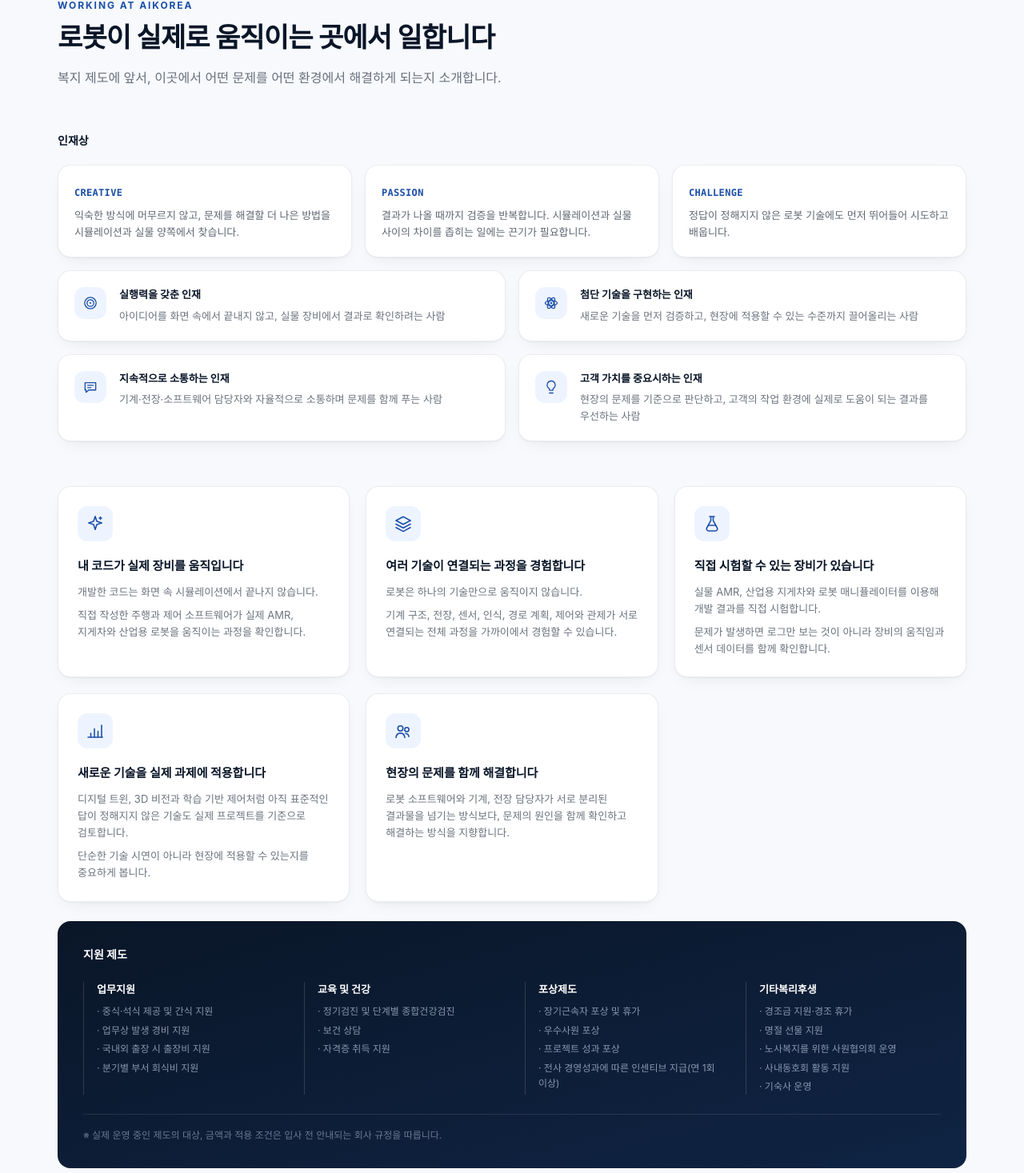
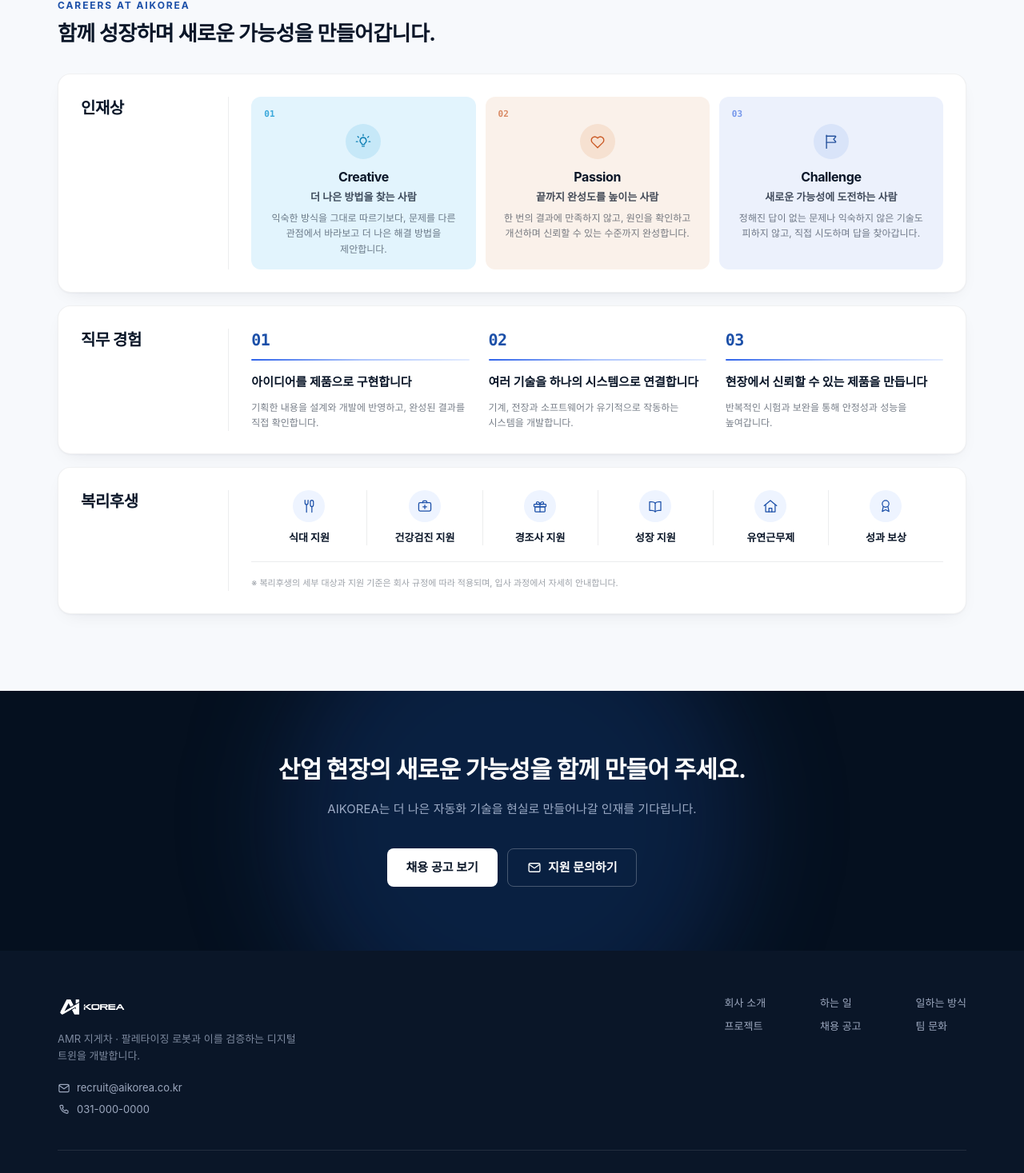
Before and after one commit to AIKLabDev/AIKLabDev.github.io, a React (Vite) app: page / in a window 1280 px wide. Shown: the part 6500-7967 px from the top of the page at 80% size. Built offline with nearby package versions, Linux system fonts and the light colour scheme; a web font is replaced by a local one.

Commit message:
feat: 인재상, 직무 경험, 복리후생 섹션 디자인 및 문구 개편

```diff
--- a/src/components/Culture.jsx
+++ b/src/components/Culture.jsx
@@ -1,81 +1,124 @@
-import { benefits, benefitsHeading, benefitsNote, coreValues, cultureReasons, idealTalent } from '../data/culture'
+import { benefits, benefitsNote, coreValues, workExperiences } from '../data/culture'
 import Icon from './Icon'
 import { Section, SectionHead } from './ui'
+
+/**
+ * 세 블록(인재상 / 직무 경험 / 복리후생)은 모두 같은 골격을 쓴다.
+ * 왼쪽 좁은 칼럼에 제목, 세로 구분선 오른쪽 넓은 칼럼에 내용.
+ */
+function Block({ title, children }) {
+  return (
+    <div className="rounded-2xl border border-ink-900/6 bg-white p-5 shadow-card sm:p-6 lg:px-7 lg:py-7">
+      <div className="grid gap-4 lg:grid-cols-12 lg:items-start lg:gap-7">
+        <div className="lg:col-span-2">
+          <h3 className="text-lg font-bold tracking-tight text-ink-900 sm:text-xl">{title}</h3>
+        </div>
+
+        <div className="lg:col-span-10 lg:border-l lg:border-ink-900/8 lg:pl-7">{children}</div>
+      </div>
+    </div>
+  )
+}
+
+/**
+ * 인재상 카드 색 — 하늘 / 주황 / 파랑.
+ * 가운데 난색을 끼워 양옆 두 파랑이 서로 붙어 보이지 않게 한다.
+ * 세 장의 틴트 농도는 맞춰 뒀다 — 한 장만 옅으면 비어 보인다.
+ */
+const valueTones = [
+  { card: 'bg-[#e2f4fd]', badge: 'bg-[#c6e8f8] text-[#0e7fb4]', num: 'text-[#3aa8db]' },
+  { card: 'bg-[#faf1ea]', badge: 'bg-[#f6e1d1] text-[#ca5823]', num: 'text-[#d98a64]' },
+  { card: 'bg-[#ecf1fc]', badge: 'bg-[#d9e4f9] text-[#26529d]', num: 'text-[#7597eb]' },
+]
+
+const step = (index) => String(index + 1).padStart(2, '0')
 
 export default function Culture() {
   return (
     <Section id="culture">
       <SectionHead
-        eyebrow="Working at AIKOREA"
-        title="로봇이 실제로 움직이는 곳에서 일합니다"
-        description="복지 제도에 앞서, 이곳에서 어떤 문제를 어떤 환경에서 해결하게 되는지 소개합니다."
+        size="md"
+        eyebrow="Careers at AIKOREA"
+        title="함께 성장하며 새로운 가능성을 만들어갑니다."
       />
 
-      {/* 인재상 */}
-      <div className="mt-12 lg:mt-14">
-        <h3 className="text-sm font-bold text-ink-900">인재상</h3>
+      <div className="mt-7 space-y-4 lg:mt-8">
+        {/* 인재상 */}
+        <Block title="인재상">
+          <div className="grid gap-3 sm:grid-cols-3">
+            {coreValues.map((value, index) => {
+              const tone = valueTones[index % valueTones.length]
+              return (
+                <article
+                  key={value.key}
+                  className={`rounded-xl px-4 pt-3.5 pb-4 text-center ${tone.card}`}
+                >
+                  <span className={`block text-left font-mono text-[0.6875rem] font-bold ${tone.num}`}>
+                    {step(index)}
+                  </span>
 
-        <div className="mt-5 grid gap-4 sm:grid-cols-3">
-          {coreValues.map((v) => (
-            <div key={v.key} className="rounded-2xl border border-ink-900/8 bg-white p-5 shadow-card">
-              <span className="font-mono text-xs font-bold tracking-wide text-brand-600 uppercase">{v.key}</span>
-              <p className="mt-2 text-[0.8125rem] leading-relaxed text-ink-900/65">{v.body}</p>
-            </div>
-          ))}
-        </div>
+                  <span
+                    className={`mx-auto mt-1 grid size-11 place-items-center rounded-full ${tone.badge}`}
+                  >
+                    <Icon name={value.icon} className="size-5.5" strokeWidth={1.5} />
+                  </span>
 
-        <div className="mt-4 grid gap-4 sm:grid-cols-2">
-          {idealTalent.map((t) => (
-            <div key={t.title} className="flex gap-4 rounded-2xl border border-ink-900/8 bg-white p-5 shadow-card">
-              <span className="grid size-10 shrink-0 place-items-center rounded-xl bg-brand-50 text-brand-600">
-                <Icon name={t.icon} className="size-5" />
-              </span>
-              <div>
-                <h4 className="text-[0.8125rem] font-bold text-ink-900">{t.title}</h4>
-                <p className="mt-1.5 text-[0.8125rem] leading-relaxed text-ink-900/60">{t.body}</p>
+                  <h4 className="mt-2.5 text-base font-bold tracking-tight text-ink-900">
+                    {value.key}
+                  </h4>
+                  <p className="mt-1 text-[0.8125rem] font-semibold text-ink-900/75">
+                    {value.title}
+                  </p>
+                  <p className="mt-1.5 text-xs leading-relaxed text-ink-900/55">{value.body}</p>
+                </article>
+              )
+            })}
+          </div>
+        </Block>
+
+        {/* 직무 경험 — 번호 + 그라데이션 밑줄 */}
+        <Block title="직무 경험">
+          <div className="grid gap-6 sm:grid-cols-3">
+            {workExperiences.map((experience, index) => (
+              <div key={experience.title}>
+                <span className="font-mono text-xl font-bold tracking-tight text-brand-600">
+                  {step(index)}
+                </span>
+                <span
+                  className="mt-2.5 block h-0.5 rounded-full bg-gradient-to-r from-brand-500 via-brand-400/50 to-brand-300/25"
+                  aria-hidden="true"
+                />
+                <h4 className="mt-4 text-[0.9375rem] font-bold text-ink-900">{experience.title}</h4>
+                <p className="mt-2.5 text-xs leading-relaxed text-ink-900/55">{experience.body}</p>
               </div>
-            </div>
-          ))}
-        </div>
-      </div>
+            ))}
+          </div>
+        </Block>
 
-      {/* 여기서 일하는 이유 */}
-      <div className="mt-14 grid gap-5 sm:grid-cols-2 lg:grid-cols-3">
-        {cultureReasons.map((r) => (
-          <article key={r.title} className="rounded-2xl border border-ink-900/8 bg-white p-6 shadow-card">
-            <span className="grid size-11 place-items-center rounded-xl bg-brand-50 text-brand-600">
-              <Icon name={r.icon} className="size-6" />
-            </span>
-            <h3 className="mt-5 text-[0.9375rem] font-bold text-ink-900">{r.title}</h3>
-            <div className="mt-2.5 space-y-2 text-[0.8125rem] leading-relaxed text-ink-900/60">
-              {r.body.map((p) => (
-                <p key={p}>{p}</p>
-              ))}
-            </div>
-          </article>
-        ))}
-      </div>
+        {/* 복리후생 — 세로 구분선으로 나눈 아이콘 열 */}
+        <Block title="복리후생">
+          {/* 3 → 6열. 줄 맨 앞 항목만 세로 구분선을 뺀다. */}
+          <div className="grid grid-cols-3 gap-y-6 lg:grid-cols-6">
+            {benefits.map((benefit, index) => (
+              <div
+                key={benefit.title}
+                className={`border-ink-900/8 px-1.5 text-center ${
+                  index % 3 === 0 ? 'border-l-0' : 'border-l'
+                } ${index % 6 === 0 ? 'lg:border-l-0' : 'lg:border-l'}`}
+              >
+                <span className="mx-auto grid size-10 place-items-center rounded-full bg-brand-50 text-brand-600">
+                  <Icon name={benefit.icon} className="size-5" strokeWidth={1.5} />
+                </span>
 
-      {/* 복리후생 */}
-      <div className="mt-6 rounded-2xl bg-gradient-to-br from-ink-900 to-ink-800 p-6 sm:p-8">
-        <h3 className="text-sm font-bold text-white">{benefitsHeading}</h3>
-        <dl className="mt-6 grid gap-x-8 gap-y-6 sm:grid-cols-2 lg:grid-cols-4">
-          {benefits.map((b) => (
-            <div key={b.title} className="border-l border-white/15 pl-4">
-              <dt className="text-[0.8125rem] font-bold text-white">{b.title}</dt>
-              <dd className="mt-2 space-y-1">
-                {b.items.map((item) => (
-                  <p key={item} className="text-xs leading-relaxed text-brand-100/60">
-                    · {item}
-                  </p>
-                ))}
-              </dd>
-            </div>
-          ))}
-        </dl>
-        <p className="mt-6 border-t border-white/10 pt-4 text-xs leading-relaxed text-brand-100/45">
-          ※ {benefitsNote}
-        </p>
+                <h4 className="mt-2.5 text-[0.8125rem] font-bold text-ink-900">{benefit.title}</h4>
+              </div>
+            ))}
+          </div>
+
+          <p className="mt-5 border-t border-ink-900/8 pt-4 text-[0.6875rem] leading-5 text-ink-900/40">
+            ※ {benefitsNote}
+          </p>
+        </Block>
       </div>
     </Section>
   )
--- a/src/components/Icon.jsx
+++ b/src/components/Icon.jsx
@@ -121,6 +121,78 @@ const paths = {
       <path d="M12 3a6 6 0 0 0-3.5 10.9c.6.45 1 1.15 1 1.9V17h5v-1.2c0-.75.4-1.45 1-1.9A6 6 0 0 0 12 3z" />
     </>
   ),
+  // 인재상 Creative — 빛나는 전구
+  bulbRays: (
+    <>
+      <path d="M12 6.6a4.2 4.2 0 0 0-2.5 7.6c.42.31.7.8.7 1.32v.38h3.6v-.38c0-.52.28-1.01.7-1.32A4.2 4.2 0 0 0 12 6.6z" />
+      <path d="M10.5 18.4h3" />
+      <path d="M12 2.4v1.7M4.6 5.2l1.2 1.2M18.2 6.4l1.2-1.2M2.6 12.2h1.7M19.7 12.2h1.7" />
+    </>
+  ),
+  // 인재상 Passion — 하트
+  heart: (
+    <path d="M12 20.4 4.9 13.5a4.6 4.6 0 0 1 0-6.6 4.9 4.9 0 0 1 6.6 0l.5.5.5-.5a4.9 4.9 0 0 1 6.6 0 4.6 4.6 0 0 1 0 6.6z" />
+  ),
+  // 인재상 Challenge — 깃발
+  flag: (
+    <>
+      <path d="M5.6 21.2V3.4" />
+      <path d="M5.6 4.6h11.9a.7.7 0 0 1 .52 1.17L15.3 8.9l2.72 3.13a.7.7 0 0 1-.52 1.17H5.6" />
+    </>
+  ),
+  // 식대 — 포크와 나이프
+  utensils: (
+    <>
+      <path d="M6.3 3v4.3a2.3 2.3 0 0 0 4.6 0V3" />
+      <path d="M8.6 9.6V21" />
+      <path d="M16.6 21v-8.3" />
+      <path d="M16.6 12.7c1.3 0 2.3-1.1 2.3-3.2V5.6c0-1.4-1-2.6-2.3-2.6s-2.3 1.2-2.3 2.6v3.9c0 2.1 1 3.2 2.3 3.2z" />
+    </>
+  ),
+  // 성장 지원 — 펼친 책
+  book: (
+    <>
+      <path d="M12 7.4v12.9" />
+      <path d="M12 7.4C10.6 6.1 8.7 5.4 6.7 5.4H3.6v12.9h3.1c2 0 3.9.7 5.3 2" />
+      <path d="M12 7.4c1.4-1.3 3.3-2 5.3-2h3.1v12.9h-3.1c-2 0-3.9.7-5.3 2" />
+    </>
+  ),
+  // 유연근무제 — 집
+  home: (
+    <>
+      <path d="M2.6 11.3 12 3.6l9.4 7.7" />
+      <path d="M4.9 10v10.4h14.2V10" />
+      <path d="M9.8 20.4v-5.2h4.4v5.2" />
+    </>
+  ),
+  // 건강검진 — 구급 상자
+  medkit: (
+    <>
+      <rect x="2.9" y="6.8" width="18.2" height="12.4" rx="2" />
+      <path d="M9 6.8V5.5a1.5 1.5 0 0 1 1.5-1.5h3a1.5 1.5 0 0 1 1.5 1.5v1.3" />
+      <path d="M12 10.2v5.6M9.2 13h5.6" />
+    </>
+  ),
+  // 교육 및 건강 — 케어
+  health: (
+    <path d="M12 20s-7.5-4.6-9.8-9.4C.7 7.3 2.4 4 5.7 4c2 0 3.3 1.1 4.3 2.5C11 5.1 12.3 4 14.3 4c3.3 0 5 3.3 3.5 6.6C15.5 15.4 12 20 12 20z" />
+  ),
+  // 포상제도 — 메달
+  award: (
+    <>
+      <circle cx="12" cy="8.5" r="5" />
+      <path d="M8.5 12.8 7 20l5-2.6 5 2.6-1.5-7.2" />
+    </>
+  ),
+  // 기타복리후생 — 선물
+  gift: (
+    <>
+      <rect x="3" y="9" width="18" height="4" rx="1" />
+      <rect x="4.5" y="13" width="15" height="7.5" rx="1" />
+      <path d="M12 9v11.5" />
+      <path d="M12 9c-1-2.6-3-4-4.5-3.3C6 6.3 6.3 8.3 8 9zM12 9c1-2.6 3-4 4.5-3.3C18 6.3 17.7 8.3 16 9z" />
+    </>
+  ),
   pin: (
     <>
       <path d="M12 21.5s7-6.1 7-11.1a7 7 0 1 0-14 0c0 5 7 11.1 7 11.1z" />
--- a/src/components/ui.jsx
+++ b/src/components/ui.jsx
@@ -14,14 +14,28 @@ export function Section({ id, tone = 'light', className = '', children }) {
   )
 }
 
+/** 제목만 있는 섹션에서는 md로 한 단계 낮춰 쓴다. */
+const headSizes = {
+  lg: 'mt-3 text-2xl sm:text-3xl lg:text-[2.125rem]',
+  md: 'mt-2.5 text-xl sm:text-2xl lg:text-[1.625rem]',
+}
+
 /** 섹션 머리말 — eyebrow / 제목 / 설명 + 우측 액션 */
-export function SectionHead({ eyebrow, title, description, action, dark = false, className = '' }) {
+export function SectionHead({
+  eyebrow,
+  title,
+  description,
+  action,
+  size = 'lg',
+  dark = false,
+  className = '',
+}) {
   return (
     <div className={`flex flex-wrap items-end justify-between gap-x-8 gap-y-4 ${className}`}>
       <div className="max-w-2xl">
         {eyebrow && <p className={dark ? 'eyebrow-on-dark' : 'eyebrow'}>{eyebrow}</p>}
         <h2
-          className={`mt-3 text-2xl font-bold tracking-tight sm:text-3xl lg:text-[2.125rem] ${
+          className={`font-bold tracking-tight ${headSizes[size]} ${
             dark ? 'text-white' : 'text-ink-900'
           }`}
         >
--- a/src/data/culture.js
+++ b/src/data/culture.js
@@ -1,112 +1,52 @@
-/**
- * 인재상 — 일하는 방식에서 실제로 요구되는 태도와 역할 기준으로 서술.
- * "글로벌 인재" 류의 근거 없는 수식어는 걷어내고, 시뮬레이션-실물 검증
- * 업무와 여러 담당자가 얽히는 현장 특성에 맞춰 구체화했다.
- */
+// 인재상
 export const coreValues = [
   {
     key: 'Creative',
-    body: '익숙한 방식에 머무르지 않고, 문제를 해결할 더 나은 방법을 시뮬레이션과 실물 양쪽에서 찾습니다.',
+    icon: 'bulbRays',
+    title: '더 나은 방법을 찾는 사람',
+    body: '익숙한 방식을 그대로 따르기보다, 문제를 다른 관점에서 바라보고 더 나은 해결 방법을 제안합니다.',
   },
   {
     key: 'Passion',
-    body: '결과가 나올 때까지 검증을 반복합니다. 시뮬레이션과 실물 사이의 차이를 좁히는 일에는 끈기가 필요합니다.',
+    icon: 'heart',
+    title: '끝까지 완성도를 높이는 사람',
+    body: '한 번의 결과에 만족하지 않고, 원인을 확인하고 개선하며 신뢰할 수 있는 수준까지 완성합니다.',
   },
   {
     key: 'Challenge',
-    body: '정답이 정해지지 않은 로봇 기술에도 먼저 뛰어들어 시도하고 배웁니다.',
+    icon: 'flag',
+    title: '새로운 가능성에 도전하는 사람',
+    body: '정해진 답이 없는 문제나 익숙하지 않은 기술도 피하지 않고, 직접 시도하며 답을 찾아갑니다.',
   },
 ]
 
-export const idealTalent = [
+
+// 직무 경험
+export const workExperiences = [
   {
-    icon: 'target',
-    title: '실행력을 갖춘 인재',
-    body: '아이디어를 화면 속에서 끝내지 않고, 실물 장비에서 결과로 확인하려는 사람',
+    title: '아이디어를 제품으로 구현합니다',
+    body: '기획한 내용을 설계와 개발에 반영하고, 완성된 결과를 직접 확인합니다.',
   },
   {
-    icon: 'atom',
-    title: '첨단 기술을 구현하는 인재',
-    body: '새로운 기술을 먼저 검증하고, 현장에 적용할 수 있는 수준까지 끌어올리는 사람',
+    title: '여러 기술을 하나의 시스템으로 연결합니다',
+    body: '기계, 전장과 소프트웨어가 유기적으로 작동하는 시스템을 개발합니다.',
   },
   {
-    icon: 'chat',
-    title: '지속적으로 소통하는 인재',
-    body: '기계·전장·소프트웨어 담당자와 자율적으로 소통하며 문제를 함께 푸는 사람',
-  },
-  {
-    icon: 'bulb',
-    title: '고객 가치를 중요시하는 인재',
-    body: '현장의 문제를 기준으로 판단하고, 고객의 작업 환경에 실제로 도움이 되는 결과를 우선하는 사람',
+    title: '현장에서 신뢰할 수 있는 제품을 만듭니다',
+    body: '반복적인 시험과 보완을 통해 안정성과 성능을 높여갑니다.',
   },
 ]
 
-/** 지원자가 실제로 얻는 것 위주로 서술 */
-export const cultureReasons = [
-  {
-    icon: 'spark',
-    title: '내 코드가 실제 장비를 움직입니다',
-    body: [
-      '개발한 코드는 화면 속 시뮬레이션에서 끝나지 않습니다.',
-      '직접 작성한 주행과 제어 소프트웨어가 실제 AMR, 지게차와 산업용 로봇을 움직이는 과정을 확인합니다.',
-    ],
-  },
-  {
-    icon: 'layers',
-    title: '여러 기술이 연결되는 과정을 경험합니다',
-    body: [
-      '로봇은 하나의 기술만으로 움직이지 않습니다.',
-      '기계 구조, 전장, 센서, 인식, 경로 계획, 제어와 관제가 서로 연결되는 전체 과정을 가까이에서 경험할 수 있습니다.',
-    ],
-  },
-  {
-    icon: 'lab',
-    title: '직접 시험할 수 있는 장비가 있습니다',
-    body: [
-      '실물 AMR, 산업용 지게차와 로봇 매니퓰레이터를 이용해 개발 결과를 직접 시험합니다.',
-      '문제가 발생하면 로그만 보는 것이 아니라 장비의 움직임과 센서 데이터를 함께 확인합니다.',
-    ],
-  },
-  {
-    icon: 'growth',
-    title: '새로운 기술을 실제 과제에 적용합니다',
-    body: [
-      '디지털 트윈, 3D 비전과 학습 기반 제어처럼 아직 표준적인 답이 정해지지 않은 기술도 실제 프로젝트를 기준으로 검토합니다.',
-      '단순한 기술 시연이 아니라 현장에 적용할 수 있는지를 중요하게 봅니다.',
-    ],
-  },
-  {
-    icon: 'team',
-    title: '현장의 문제를 함께 해결합니다',
-    body: [
-      '로봇 소프트웨어와 기계, 전장 담당자가 서로 분리된 결과물을 넘기는 방식보다, 문제의 원인을 함께 확인하고 해결하는 방식을 지향합니다.',
-    ],
-  },
+// 복리후생
+export const benefitsNote =
+  '복리후생의 세부 대상과 지원 기준은 회사 규정에 따라 적용되며, 입사 과정에서 자세히 안내합니다.'
+
+// 아이콘 + 항목명만 노출한다. 세부 기준은 benefitsNote 한 줄로 갈음.
+export const benefits = [
+  { icon: 'utensils', title: '식대 지원' },
+  { icon: 'medkit', title: '건강검진 지원' },
+  { icon: 'gift', title: '경조사 지원' },
+  { icon: 'book', title: '성장 지원' },
+  { icon: 'home', title: '유연근무제' },
+  { icon: 'award', title: '성과 보상' },
 ]
-
-export const benefitsHeading = '지원 제도'
-export const benefitsNote = '실제 운영 중인 제도의 대상, 금액과 적용 조건은 입사 전 안내되는 회사 규정을 따릅니다.'
-
-export const benefits = [
-  {
-    title: '업무지원',
-    items: ['중식·석식 제공 및 간식 지원', '업무상 발생 경비 지원', '국내외 출장 시 출장비 지원', '분기별 부서 회식비 지원'],
-  },
-  {
-    title: '교육 및 건강',
-    items: ['정기검진 및 단계별 종합건강검진', '보건 상담', '자격증 취득 지원'],
-  },
-  {
-    title: '포상제도',
-    items: [
-      '장기근속자 포상 및 휴가',
-      '우수사원 포상',
-      '프로젝트 성과 포상',
-      '전사 경영성과에 따른 인센티브 지급(연 1회 이상)',
-    ],
-  },
-  {
-    title: '기타복리후생',
-    items: ['경조금 지원·경조 휴가', '명절 선물 지원', '노사복지를 위한 사원협의회 운영', '사내동호회 활동 지원', '기숙사 운영'],
-  },
-]
```
